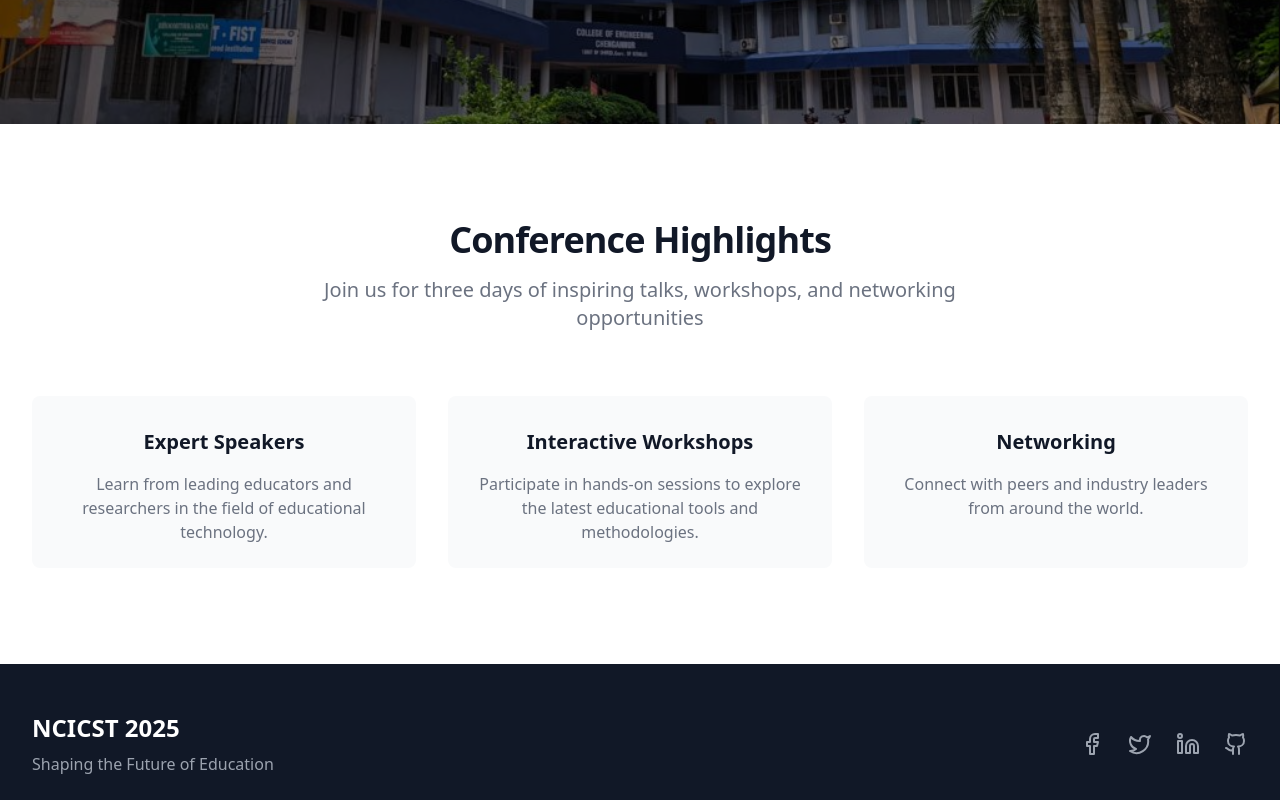
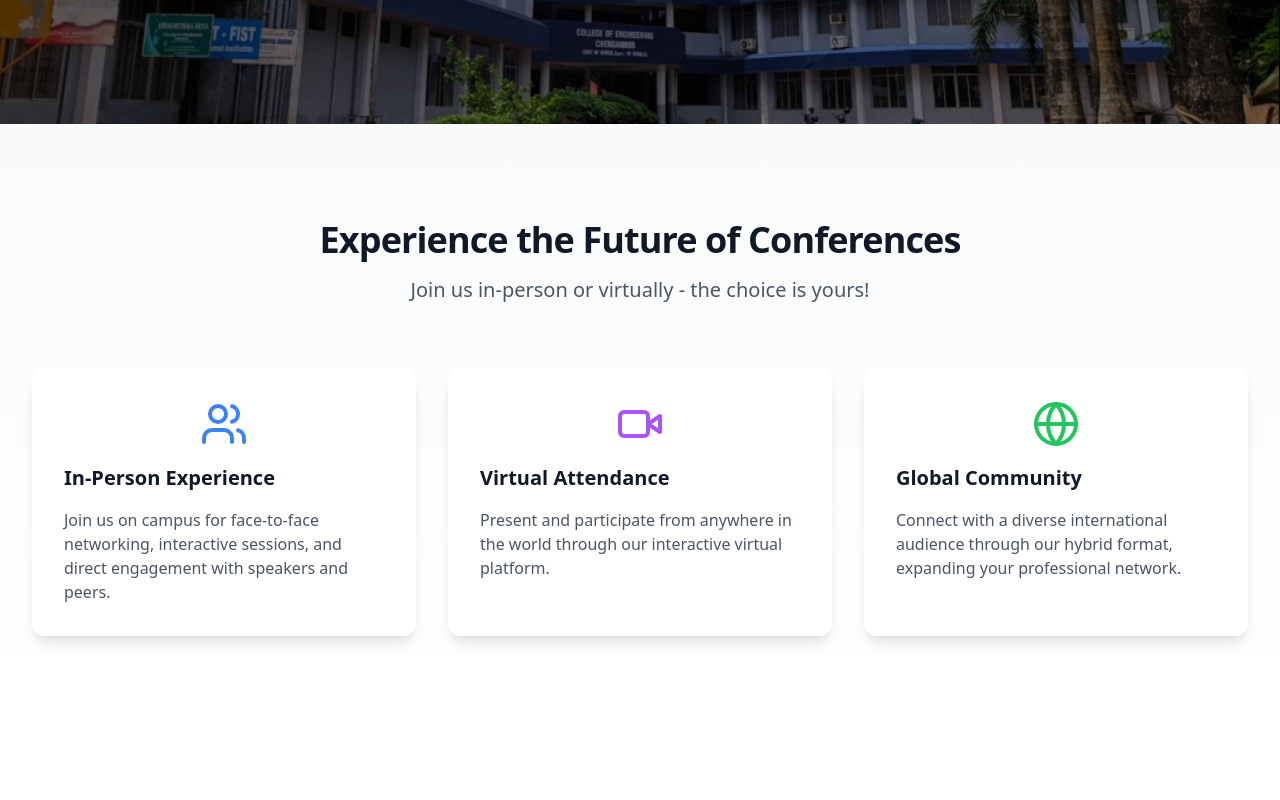
Before and after one commit to GVN101/conference-website, a React (Vite) app in the folder project/: page / in a window 1280 px wide. Shown: the part 540-1340 px from the top of the page. Built offline with nearby package versions, Linux system fonts and the light colour scheme.

Commit message:
added some components and some icons

```diff
--- a/project/src/App.tsx
+++ b/project/src/App.tsx
@@ -7,10 +7,12 @@ import Contact from './pages/Contact';
 import Home from './pages/Home';
 import ImportantDates from './pages/ImportantDates';
 import Registration from './pages/Registration';
+import ScrollToTop from './components/ScrollToTop'
 
 function App() {
   return (
     <Router>
+      <ScrollToTop />
       <div className="flex min-h-screen flex-col">
         <Navbar />
         <main className="flex-grow pt-16">
--- a/project/src/pages/Home.tsx
+++ b/project/src/pages/Home.tsx
@@ -1,119 +1,173 @@
+
+// import { useEffect, useState } from "react";
 // import { Link } from "react-router-dom";
 // import { motion } from "framer-motion";
+// import { Globe, Users, Video } from "lucide-react";
 
 // export default function Home() {
+//   const [loaded, setLoaded] = useState(false);
+
+//   useEffect(() => {
+//     setLoaded(true);
+//   }, []);
+
 //   return (
 //     <div className="relative">
-//       {/* Hero section */}
-//       <motion.div
-//         initial={{ opacity: 0 }}
-//         animate={{ opacity: 1 }}
-//         transition={{ duration: 1 }}
-//         className="relative h-[600px] bg-cover bg-center"
-//         style={{ backgroundImage: 'url("/images/clg-main.png")' }}
+//       <div
+//         className={`relative h-[600px] bg-cover bg-center transition-opacity duration-1000 ${loaded ? "opacity-100" : "opacity-0"}`}
+//         style={{
+//           backgroundImage: 'url("/images/clg-main.png")',
+//         }}
 //       >
 //         <div className="absolute inset-0 bg-black/50" />
-//         <div className="relative mx-auto max-w-7xl px-4 py-32 sm:px-6 lg:px-8 text-center">
-//           <motion.h1
-//             initial={{ y: -50, opacity: 0 }}
-//             animate={{ y: 0, opacity: 1 }}
-//             transition={{ duration: 0.8 }}
-//             className="text-4xl font-bold tracking-tight text-white sm:text-5xl md:text-6xl"
+//         <div className="relative mx-auto max-w-7xl px-4 py-32 sm:px-6 lg:px-8">
+//           <div className="text-center">
+//             <h1 className="text-4xl font-bold tracking-tight text-white sm:text-5xl md:text-6xl">
+//               NCICST 2025
+//             </h1>
+//             <p className="mx-auto mt-6 max-w-lg text-xl text-gray-300 sm:max-w-3xl">
+//               National Conference on Intelligent Computing and Secure Technologies
+//             </p>
+//             <p className="mt-2 text-lg text-gray-300">March 20, 2025</p>
+
+//             <div className="mt-10 flex justify-center">
+//               <div className="relative group">
+//                 <Link to="/registration">
+//                   <button className="relative inline-block p-px font-semibold leading-6 text-white bg-gray-800 shadow-2xl cursor-pointer rounded-xl shadow-zinc-900 transition-transform duration-300 ease-in-out hover:scale-105 active:scale-95">
+//                     <span className="absolute inset-0 rounded-xl bg-gradient-to-r from-teal-400 via-blue-500 to-purple-500 p-[2px] opacity-0 transition-opacity duration-500 group-hover:opacity-100"></span>
+//                     <span className="relative z-10 block px-6 py-3 rounded-xl bg-[#151E3E]">
+//                       <div className="relative z-10 flex items-center space-x-2">
+//                         <span className="transition-all duration-500 group-hover:translate-x-1">
+//                           Register Now
+//                         </span>
+//                         <svg
+//                           className="w-6 h-6 transition-transform duration-500 group-hover:translate-x-1"
+//                           data-slot="icon"
+//                           aria-hidden="true"
+//                           fill="currentColor"
+//                           viewBox="0 0 20 20"
+//                           xmlns="http://www.w3.org/2000/svg"
+//                         >
+//                           <path
+//                             clipRule="evenodd"
+//                             d="M8.22 5.22a.75.75 0 0 1 1.06 0l4.25 4.25a.75.75 0 0 1 0 1.06l-4.25 4.25a.75.75 0 0 1-1.06-1.06L11.94 10 8.22 6.28a.75.75 0 0 1 0-1.06Z"
+//                             fillRule="evenodd"
+//                           ></path>
+//                         </svg>
+//                       </div>
+//                     </span>
+//                   </button>
+//                 </Link>
+//               </div>
+//             </div>
+//           </div>
+//         </div>
+//       </div>
+
+//       {/* Enhanced Hybrid Mode Section */}
+//       <div className="bg-gradient-to-b from-gray-50 to-white py-24">
+//         <div className="mx-auto max-w-7xl px-4 sm:px-6 lg:px-8">
+//           <motion.div
+//             initial={{ opacity: 0, y: 20 }}
+//             whileInView={{ opacity: 1, y: 0 }}
+//             transition={{ duration: 0.5 }}
+//             viewport={{ once: true }}
+//             className="text-center"
 //           >
-//             NCICST 2025
-//           </motion.h1>
-//           <motion.p
-//             initial={{ y: 50, opacity: 0 }}
-//             animate={{ y: 0, opacity: 1 }}
-//             transition={{ duration: 1, delay: 0.3 }}
-//             className="mx-auto mt-6 max-w-lg text-xl text-gray-300 sm:max-w-3xl"
-//           >
-//             National Conference on Intelligent Computing and Secure Technologies
-//           </motion.p>
-//           <motion.p
-//             initial={{ y: 50, opacity: 0 }}
-//             animate={{ y: 0, opacity: 1 }}
-//             transition={{ duration: 1, delay: 0.5 }}
-//             className="mt-2 text-lg text-gray-300"
-//           >
-//             March 20, 2025
-//           </motion.p>
+//             <h2 className="text-3xl font-bold tracking-tight text-gray-900 sm:text-4xl">
+//               Experience the Future of Conferences
+//             </h2>
+//             <p className="mx-auto mt-3 max-w-2xl text-xl text-gray-600 sm:mt-4">
+//               Join us in-person or virtually - the choice is yours!
+//             </p>
+//           </motion.div>
 
-//           <motion.div
-//             initial={{ scale: 0.9, opacity: 0 }}
-//             animate={{ scale: 1, opacity: 1 }}
-//             transition={{ duration: 0.8, delay: 0.7 }}
-//             className="mt-10 flex justify-center"
-//           >
-//             <Link to="/registration">
-//               <motion.button
-//                 whileHover={{ scale: 1.05 }}
-//                 whileTap={{ scale: 0.95 }}
-//                 className="relative inline-block p-px font-semibold leading-6 text-white bg-gray-800 shadow-2xl cursor-pointer rounded-xl shadow-zinc-900"
-//               >
-//                 <span className="absolute inset-0 rounded-xl bg-gradient-to-r from-teal-400 via-blue-500 to-purple-500 p-[2px] opacity-0 transition-opacity duration-500 hover:opacity-100" />
-//                 <span className="relative z-10 block px-6 py-3 rounded-xl bg-gray-950 flex items-center space-x-2">
-//                   <span>Register Now</span>
-//                   <svg className="w-6 h-6" aria-hidden="true" fill="currentColor" viewBox="0 0 20 20">
-//                     <path
-//                       clipRule="evenodd"
-//                       d="M8.22 5.22a.75.75 0 0 1 1.06 0l4.25 4.25a.75.75 0 0 1 0 1.06l-4.25 4.25a.75.75 0 0 1-1.06-1.06L11.94 10 8.22 6.28a.75.75 0 0 1 0-1.06Z"
-//                       fillRule="evenodd"
-//                     />
-//                   </svg>
-//                 </span>
-//               </motion.button>
-//             </Link>
-//           </motion.div>
+//           <div className="mt-16 grid gap-8 md:grid-cols-3">
+//             <motion.div
+//               initial={{ opacity: 0, y: 20 }}
+//               whileInView={{ opacity: 1, y: 0 }}
+//               transition={{ duration: 0.5, delay: 0.2 }}
+//               viewport={{ once: true }}
+//               className="rounded-xl bg-white p-8 shadow-lg transition-all duration-300 hover:shadow-xl hover:scale-105"
+//             >
+//               <div className="mb-4 flex justify-center">
+//                 <Users className="h-12 w-12 text-blue-500" />
+//               </div>
+//               <h3 className="text-xl font-semibold text-gray-900">In-Person Experience</h3>
+//               <p className="mt-4 text-gray-600">Join us on campus for face-to-face networking, interactive sessions, and direct engagement with speakers and peers.</p>
+//             </motion.div>
+
+//             <motion.div
+//               initial={{ opacity: 0, y: 20 }}
+//               whileInView={{ opacity: 1, y: 0 }}
+//               transition={{ duration: 0.5, delay: 0.4 }}
+//               viewport={{ once: true }}
+//               className="rounded-xl bg-white p-8 shadow-lg transition-all duration-300 hover:shadow-xl hover:scale-105"
+//             >
+//               <div className="mb-4 flex justify-center">
+//                 <Video className="h-12 w-12 text-purple-500" />
+//               </div>
+//               <h3 className="text-xl font-semibold text-gray-900">Virtual Attendance</h3>
+//               <p className="mt-4 text-gray-600">Present and participate from anywhere in the world through our interactive virtual platform.</p>
+//             </motion.div>
+
+//             <motion.div
+//               initial={{ opacity: 0, y: 20 }}
+//               whileInView={{ opacity: 1, y: 0 }}
+//               transition={{ duration: 0.5, delay: 0.6 }}
+//               viewport={{ once: true }}
+//               className="rounded-xl bg-white p-8 shadow-lg transition-all duration-300 hover:shadow-xl hover:scale-105"
+//             >
+//               <div className="mb-4 flex justify-center">
+//                 <Globe className="h-12 w-12 text-green-500" />
+//               </div>
+//               <h3 className="text-xl font-semibold text-gray-900">Global Community</h3>
+//               <p className="mt-4 text-gray-600">Connect with a diverse international audience through our hybrid format, expanding your professional network.</p>
+//             </motion.div>
+//           </div>
 //         </div>
-//       </motion.div>
+//       </div>
 
-//       {/* Conference highlights */}
 //       <div className="bg-white py-24">
-//         <div className="mx-auto max-w-7xl px-4 sm:px-6 lg:px-8 text-center">
-//           <motion.h2
-//             initial={{ opacity: 0 }}
-//             whileInView={{ opacity: 1 }}
-//             transition={{ duration: 0.8 }}
-//             viewport={{ once: true }}
-//             className="text-3xl font-bold tracking-tight text-gray-900 sm:text-4xl"
-//           >
-//             Conference Highlights
-//           </motion.h2>
-//           <motion.p
-//             initial={{ opacity: 0 }}
-//             whileInView={{ opacity: 1 }}
-//             transition={{ duration: 1, delay: 0.3 }}
-//             viewport={{ once: true }}
-//             className="mx-auto mt-3 max-w-2xl text-xl text-gray-500 sm:mt-4"
-//           >
-//             Join us for three days of inspiring talks, workshops, and networking opportunities
-//           </motion.p>
+//         <div className="mx-auto max-w-7xl px-4 sm:px-6 lg:px-8">
+//           <div className="text-center">
+//             <h2 className="text-3xl font-bold tracking-tight text-gray-900 sm:text-4xl">
+//               Conference Highlights
+//             </h2>
+//             <p className="mx-auto mt-3 max-w-2xl text-xl text-gray-500 sm:mt-4">
+//               Join us for three days of inspiring talks, workshops, and networking opportunities
+//             </p>
+//           </div>
 
 //           <div className="mt-16 grid gap-8 md:grid-cols-2 lg:grid-cols-3">
 //             {[
 //               {
 //                 title: "Expert Speakers",
-//                 description: "Learn from leading educators and researchers in the field of educational technology."
+//                 description:
+//                   "Learn from leading educators and researchers in the field of educational technology.",
 //               },
 //               {
 //                 title: "Interactive Workshops",
-//                 description: "Participate in hands-on sessions to explore the latest educational tools and methodologies."
+//                 description:
+//                   "Participate in hands-on sessions to explore the latest educational tools and methodologies.",
 //               },
 //               {
 //                 title: "Networking",
-//                 description: "Connect with peers and industry leaders from around the world."
-//               }
+//                 description:
+//                   "Connect with peers and industry leaders from around the world.",
+//               },
 //             ].map((item, index) => (
 //               <motion.div
 //                 key={item.title}
-//                 initial={{ y: 50, opacity: 0 }}
-//                 whileInView={{ y: 0, opacity: 1 }}
-//                 transition={{ duration: 0.8, delay: index * 0.3 }}
+//                 initial={{ opacity: 0, y: 20 }}
+//                 whileInView={{ opacity: 1, y: 0 }}
+//                 transition={{ duration: 0.5, delay: index * 0.2 }}
 //                 viewport={{ once: true }}
-//                 className="rounded-lg bg-gray-50 p-6 text-center shadow-lg"
+//                 className="rounded-lg bg-gray-50 p-6 text-center transition-all duration-300 ease-in-out transform hover:scale-105 hover:shadow-lg"
 //               >
-//                 <h3 className="mt-2 text-xl font-semibold text-gray-900">{item.title}</h3>
+//                 <h3 className="mt-2 text-xl font-semibold text-gray-900">
+//                   {item.title}
+//                 </h3>
 //                 <p className="mt-4 text-gray-500">{item.description}</p>
 //               </motion.div>
 //             ))}
@@ -126,7 +180,8 @@
 
 import { useEffect, useState } from "react";
 import { Link } from "react-router-dom";
-import { motion } from "framer-motion"; // Import framer-motion for scroll animations
+import { motion } from "framer-motion";
+import { Globe, Users, Video, UserSquare2, Presentation, Network } from "lucide-react";
 
 export default function Home() {
   const [loaded, setLoaded] = useState(false);
@@ -137,11 +192,8 @@ export default function Home() {
 
   return (
     <div className="relative">
-      {/* Hero section with fade-in animation */}
       <div
-        className={`relative h-[600px] bg-cover bg-center transition-opacity duration-1000 ${
-          loaded ? "opacity-100" : "opacity-0"
-        }`}
+        className={`relative h-[600px] bg-cover bg-center transition-opacity duration-1000 ${loaded ? "opacity-100" : "opacity-0"}`}
         style={{
           backgroundImage: 'url("/images/clg-main.png")',
         }}
@@ -157,17 +209,11 @@ export default function Home() {
             </p>
             <p className="mt-2 text-lg text-gray-300">March 20, 2025</p>
 
-            {/* Button with hover animation */}
             <div className="mt-10 flex justify-center">
               <div className="relative group">
                 <Link to="/registration">
-                  <button
-                    className="relative inline-block p-px font-semibold leading-6 text-white bg-gray-800 shadow-2xl cursor-pointer rounded-xl shadow-zinc-900 transition-transform duration-300 ease-in-out hover:scale-105 active:scale-95"
-                  >
-                    <span
-                      className="absolute inset-0 rounded-xl bg-gradient-to-r from-teal-400 via-blue-500 to-purple-500 p-[2px] opacity-0 transition-opacity duration-500 group-hover:opacity-100"
-                    ></span>
-
+                  <button className="relative inline-block p-px font-semibold leading-6 text-white bg-gray-800 shadow-2xl cursor-pointer rounded-xl shadow-zinc-900 transition-transform duration-300 ease-in-out hover:scale-105 active:scale-95">
+                    <span className="absolute inset-0 rounded-xl bg-gradient-to-r from-teal-400 via-blue-500 to-purple-500 p-[2px] opacity-0 transition-opacity duration-500 group-hover:opacity-100"></span>
                     <span className="relative z-10 block px-6 py-3 rounded-xl bg-[#151E3E]">
                       <div className="relative z-10 flex items-center space-x-2">
                         <span className="transition-all duration-500 group-hover:translate-x-1">
@@ -197,7 +243,70 @@ export default function Home() {
         </div>
       </div>
 
-      {/* Conference highlights with scroll animations */}
+      {/* Hybrid Mode Section */}
+      <div className="bg-gradient-to-b from-gray-50 to-white py-24">
+        <div className="mx-auto max-w-7xl px-4 sm:px-6 lg:px-8">
+          <motion.div
+            initial={{ opacity: 0, y: 20 }}
+            whileInView={{ opacity: 1, y: 0 }}
+            transition={{ duration: 0.5 }}
+            viewport={{ once: true }}
+            className="text-center"
+          >
+            <h2 className="text-3xl font-bold tracking-tight text-gray-900 sm:text-4xl">
+              Experience the Future of Conferences
+            </h2>
+            <p className="mx-auto mt-3 max-w-2xl text-xl text-gray-600 sm:mt-4">
+              Join us in-person or virtually - the choice is yours!
+            </p>
+          </motion.div>
+
+          <div className="mt-16 grid gap-8 md:grid-cols-3">
+            <motion.div
+              initial={{ opacity: 0, y: 20 }}
+              whileInView={{ opacity: 1, y: 0 }}
+              transition={{ duration: 0.5, delay: 0.2 }}
+              viewport={{ once: true }}
+              className="rounded-xl bg-white p-8 shadow-lg transition-all duration-300 hover:shadow-xl hover:scale-105"
+            >
+              <div className="mb-4 flex justify-center">
+                <Users className="h-12 w-12 text-blue-500" />
+              </div>
+              <h3 className="text-xl font-semibold text-gray-900">In-Person Experience</h3>
+              <p className="mt-4 text-gray-600">Join us on campus for face-to-face networking, interactive sessions, and direct engagement with speakers and peers.</p>
+            </motion.div>
+
+            <motion.div
+              initial={{ opacity: 0, y: 20 }}
+              whileInView={{ opacity: 1, y: 0 }}
+              transition={{ duration: 0.5, delay: 0.4 }}
+              viewport={{ once: true }}
+              className="rounded-xl bg-white p-8 shadow-lg transition-all duration-300 hover:shadow-xl hover:scale-105"
+            >
+              <div className="mb-4 flex justify-center">
+                <Video className="h-12 w-12 text-purple-500" />
+              </div>
+              <h3 className="text-xl font-semibold text-gray-900">Virtual Attendance</h3>
+              <p className="mt-4 text-gray-600">Present and participate from anywhere in the world through our interactive virtual platform.</p>
+            </motion.div>
+
+            <motion.div
+              initial={{ opacity: 0, y: 20 }}
+              whileInView={{ opacity: 1, y: 0 }}
+              transition={{ duration: 0.5, delay: 0.6 }}
+              viewport={{ once: true }}
+              className="rounded-xl bg-white p-8 shadow-lg transition-all duration-300 hover:shadow-xl hover:scale-105"
+            >
+              <div className="mb-4 flex justify-center">
+                <Globe className="h-12 w-12 text-green-500" />
+              </div>
+              <h3 className="text-xl font-semibold text-gray-900">Global Community</h3>
+              <p className="mt-4 text-gray-600">Connect with a diverse international audience through our hybrid format, expanding your professional network.</p>
+            </motion.div>
+          </div>
+        </div>
+      </div>
+
       <div className="bg-white py-24">
         <div className="mx-auto max-w-7xl px-4 sm:px-6 lg:px-8">
           <div className="text-center">
@@ -215,16 +324,22 @@ export default function Home() {
                 title: "Expert Speakers",
                 description:
                   "Learn from leading educators and researchers in the field of educational technology.",
+                icon: UserSquare2,
+                color: "text-blue-500"
               },
               {
                 title: "Interactive Workshops",
                 description:
                   "Participate in hands-on sessions to explore the latest educational tools and methodologies.",
+                icon: Presentation,
+                color: "text-purple-500"
               },
               {
                 title: "Networking",
                 description:
                   "Connect with peers and industry leaders from around the world.",
+                icon: Network,
+                color: "text-green-500"
               },
             ].map((item, index) => (
               <motion.div
@@ -235,7 +350,10 @@ export default function Home() {
                 viewport={{ once: true }}
                 className="rounded-lg bg-gray-50 p-6 text-center transition-all duration-300 ease-in-out transform hover:scale-105 hover:shadow-lg"
               >
-                <h3 className="mt-2 text-xl font-semibold text-gray-900">
+                <div className="mb-4 flex justify-center">
+                  <item.icon className={`h-12 w-12 ${item.color}`} />
+                </div>
+                <h3 className="text-xl font-semibold text-gray-900">
                   {item.title}
                 </h3>
                 <p className="mt-4 text-gray-500">{item.description}</p>
```
Also changed, not shown: project/src/components/ScrollToTop.tsx (added, +14 -0 lines), project/src/pages/CallForPaper.tsx (+0 -16 lines).
